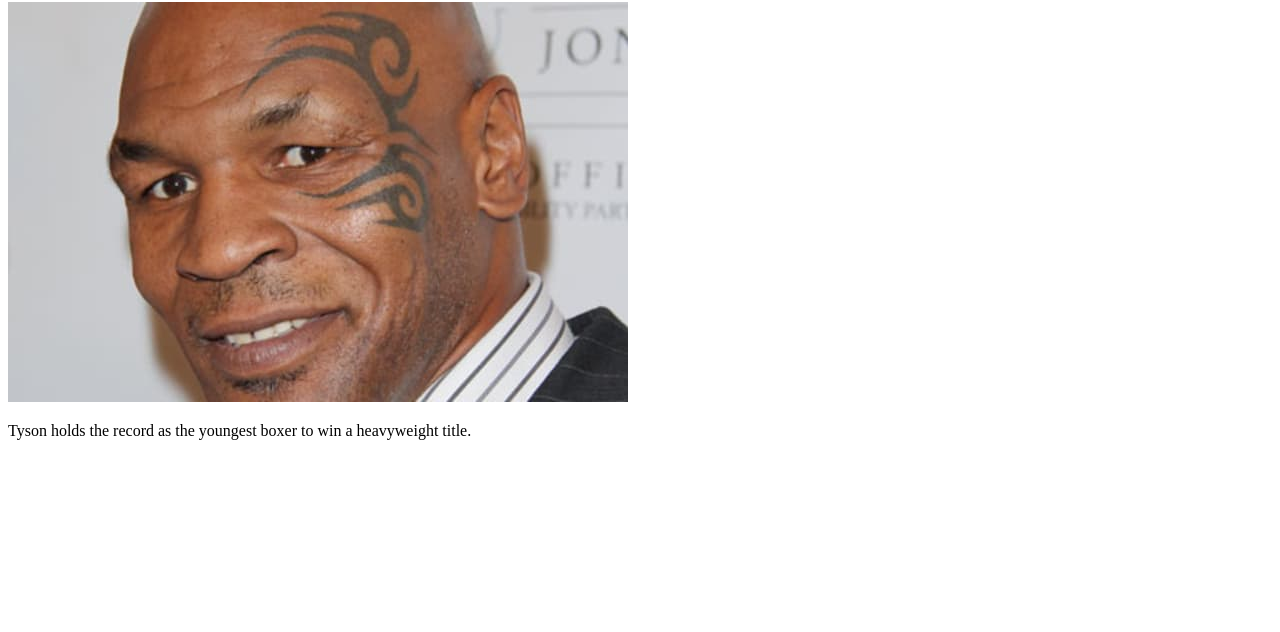
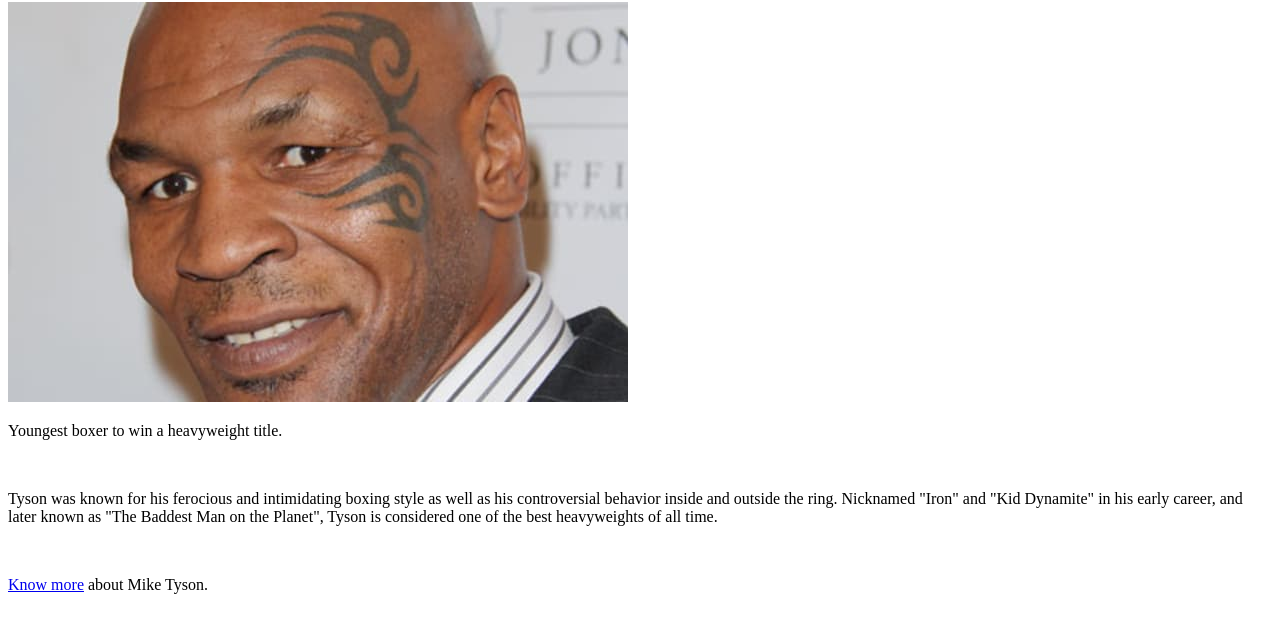
Before and after one commit to mrkarthik3/MicroverseTrial1, a plain HTML site: page index.html in a window 1280 px wide. Shown: the part 78-710 px from the top of the page. Drawn offline with Linux system fonts and the light colour scheme.

Commit message:
completed step 6 & 7 in a separate branch

```diff
--- a/index.html
+++ b/index.html
@@ -10,8 +10,20 @@
     <div id="img-div">
         <img src="tysonimg.jpg" alt="mike tyson image" id="image">
         <p id="img-caption">
-            Tyson holds the record as the youngest boxer to win a heavyweight title.
+            Youngest boxer to win a heavyweight title.
         </p>
+
+        <br/>
+
+        <p id="tribute-info">
+            Tyson was known for his ferocious and intimidating boxing style as well as his controversial
+            behavior inside and outside the ring. Nicknamed "Iron" and "Kid Dynamite" in his early career,
+            and later known as "The Baddest Man on the Planet", Tyson is considered one of the best
+            heavyweights of all time.
+        </p>
+        <br/>
+        <p><a href="https://www.biography.com/athlete/mike-tyson"
+        target="_blank" rel="noopener noreferrer" id="tribute-link">Know more</a> about Mike Tyson.</p>
     </div>
 
 
```
